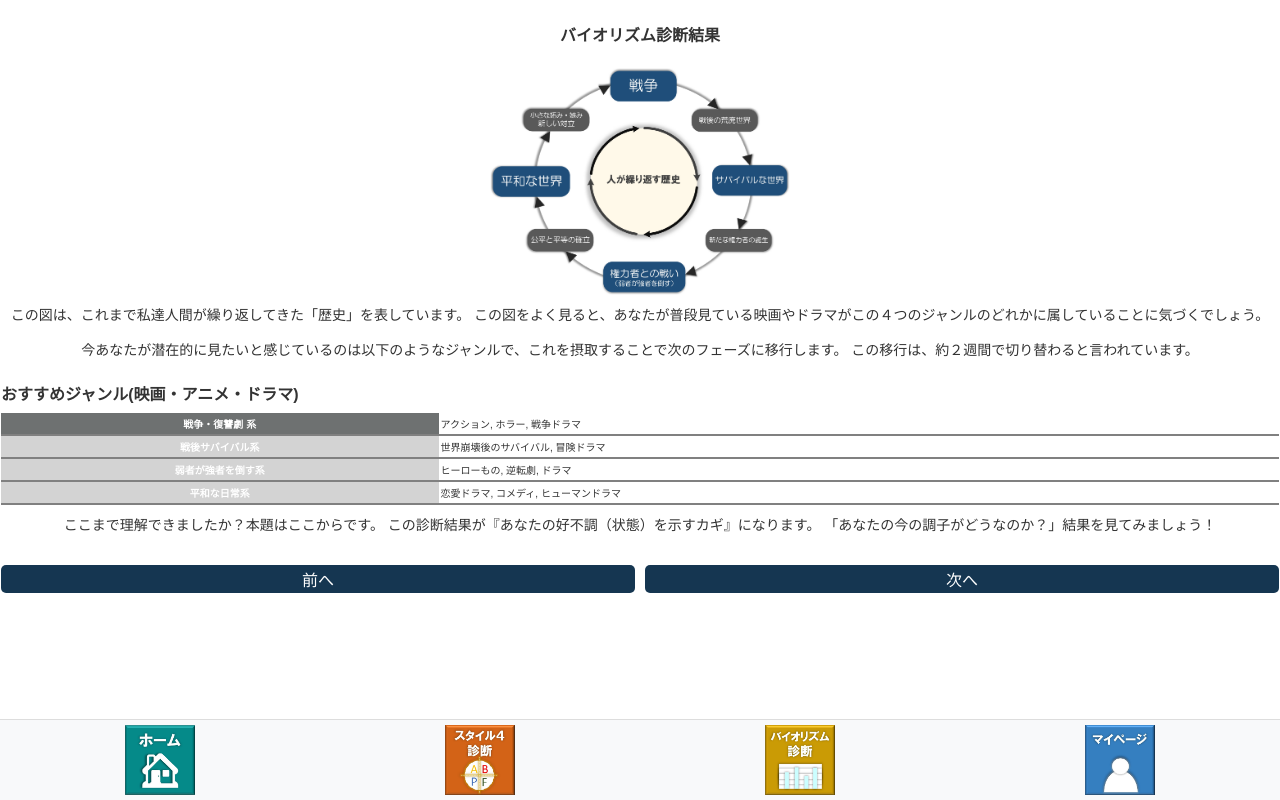
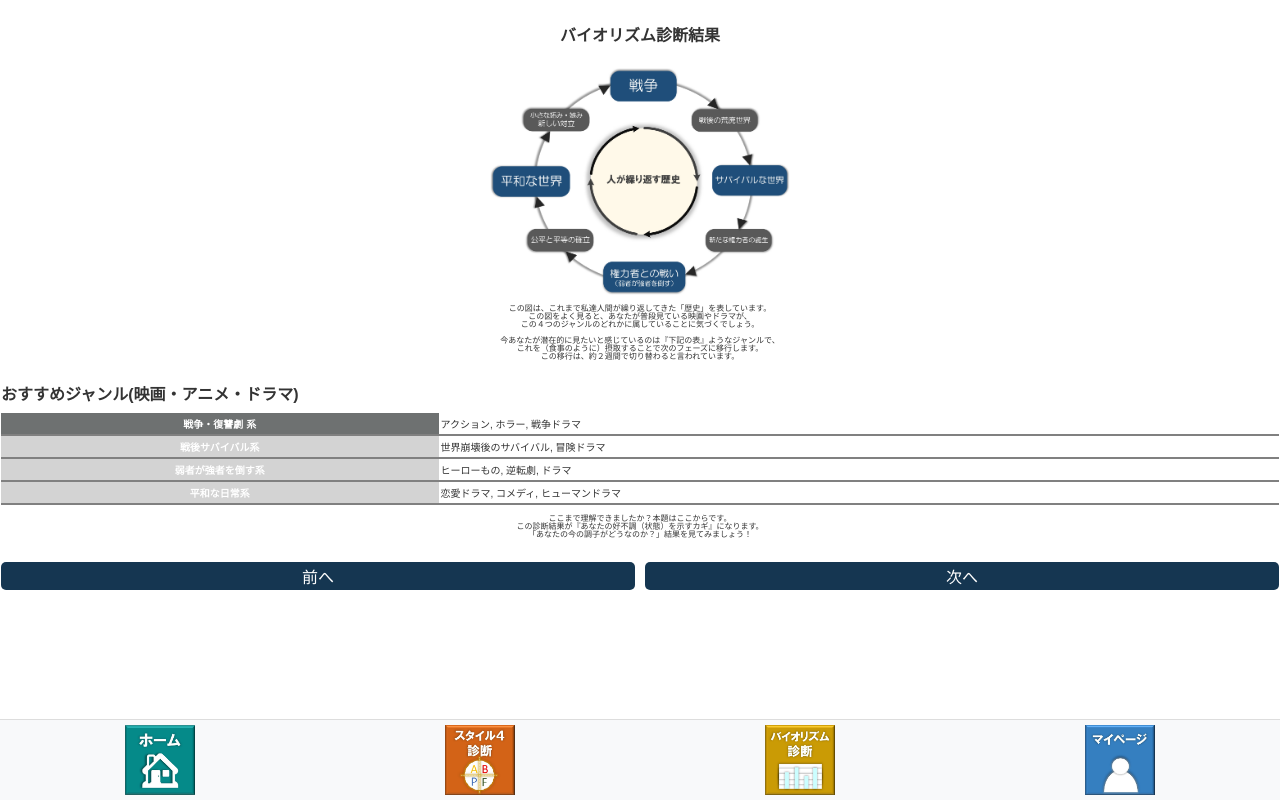
Before and after one commit to sakaguchi2783/GT-golf-app, a React (Create React App) app: page /biorhythm-result in a window 1280 px wide. Both pictures are taken after a click on the button "次へ". Built offline with nearby package versions, Linux system fonts and the light colour scheme.

Commit message:
UI修正36

```diff
--- a/src/pages/BiorhythmResult.js
+++ b/src/pages/BiorhythmResult.js
@@ -117,12 +117,14 @@ const BiorhythmResult = () => {
   {step === 1 && (
         <div className="result-section">
           <img src={loopImage} alt="人が繰り返す歴史" className="loop-image" style={{ width: '100%', maxWidth: '300px', margin: '0 auto', display: 'block' }} />
-          <p style={{ fontSize: '14px', marginTop: '10px', lineHeight: '1.5' }}>
-            この図は、これまで私達人間が繰り返してきた「歴史」を表しています。
-            この図をよく見ると、あなたが普段見ている映画やドラマがこの４つのジャンルのどれかに属していることに気づくでしょう。
+          <p style={{ fontSize: '8px', marginTop: '10px', lineHeight: '1.0' }}>
+            この図は、これまで私達人間が繰り返してきた「歴史」を表しています。<br />
+            この図をよく見ると、あなたが普段見ている映画やドラマが、<br />
+            この４つのジャンルのどれかに属していることに気づくでしょう。
           </p>
-          <p style={{ fontSize: '14px', lineHeight: '1.5' }}>
-            今あなたが潜在的に見たいと感じているのは以下のようなジャンルで、これを摂取することで次のフェーズに移行します。
+          <p style={{ fontSize: '8px', lineHeight: '1.0' }}>
+            今あなたが潜在的に見たいと感じているのは『下記の表』ようなジャンルで、<br />
+            これを（食事のように）摂取することで次のフェーズに移行します。<br />
             この移行は、約２週間で切り替わると言われています。
           </p>
 
@@ -150,13 +152,13 @@ const BiorhythmResult = () => {
             </table>
           </div>
 
-          <p style={{ fontSize: '14px', lineHeight: '1.5', marginTop: '10px' }}>
-            ここまで理解できましたか？本題はここからです。
-            この診断結果が『あなたの好不調（状態）を示すカギ』になります。
+          <p style={{ fontSize: '8px', lineHeight: '1.0', marginTop: '10px' }}>
+            ここまで理解できましたか？本題はここからです。<br />
+            この診断結果が『あなたの好不調（状態）を示すカギ』になります。<br />
             「あなたの今の調子がどうなのか？」結果を見てみましょう！
           </p>
 
-          <div className="button-container" style={{ marginTop: '10px' }}>
+          <div className="button-container" style={{ marginTop: '1px' }}>
             <button onClick={handlePreviousStep}>前へ</button>
             <button onClick={handleNextStep}>次へ</button>
           </div>
```
